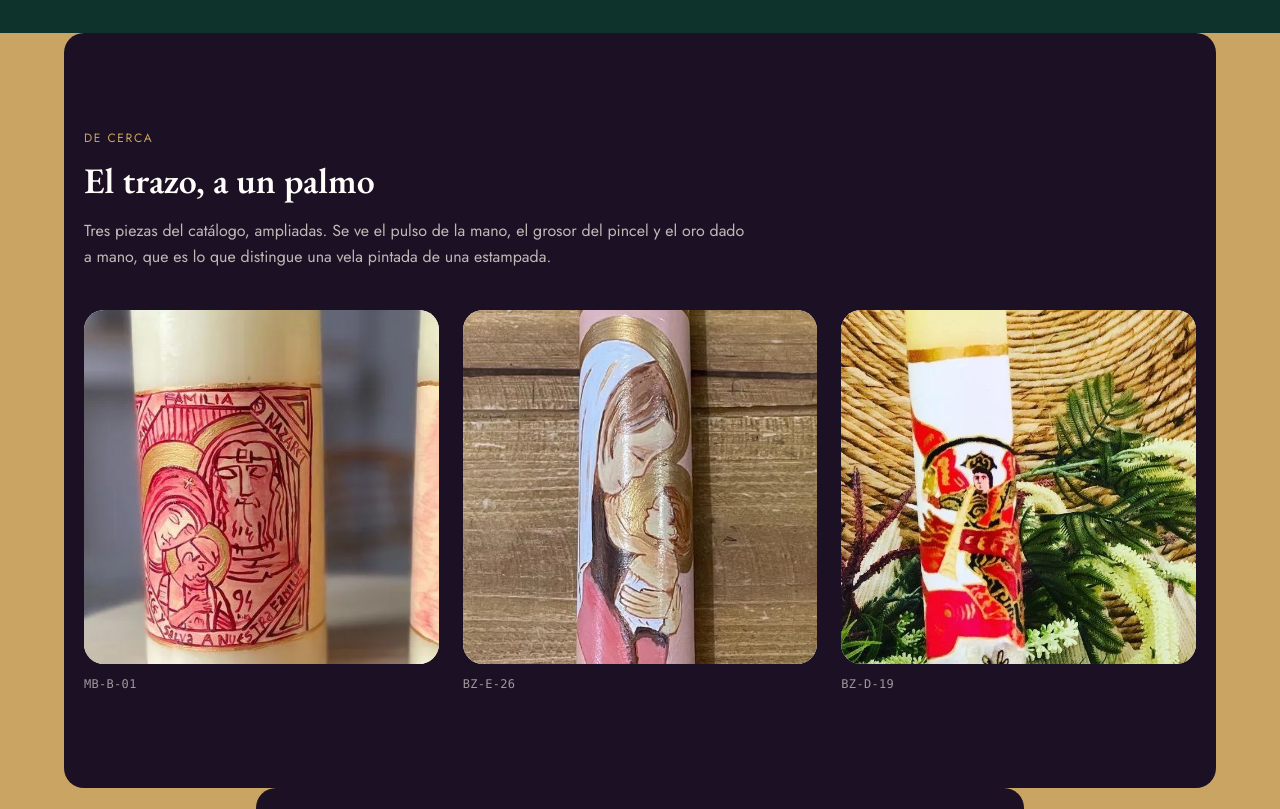
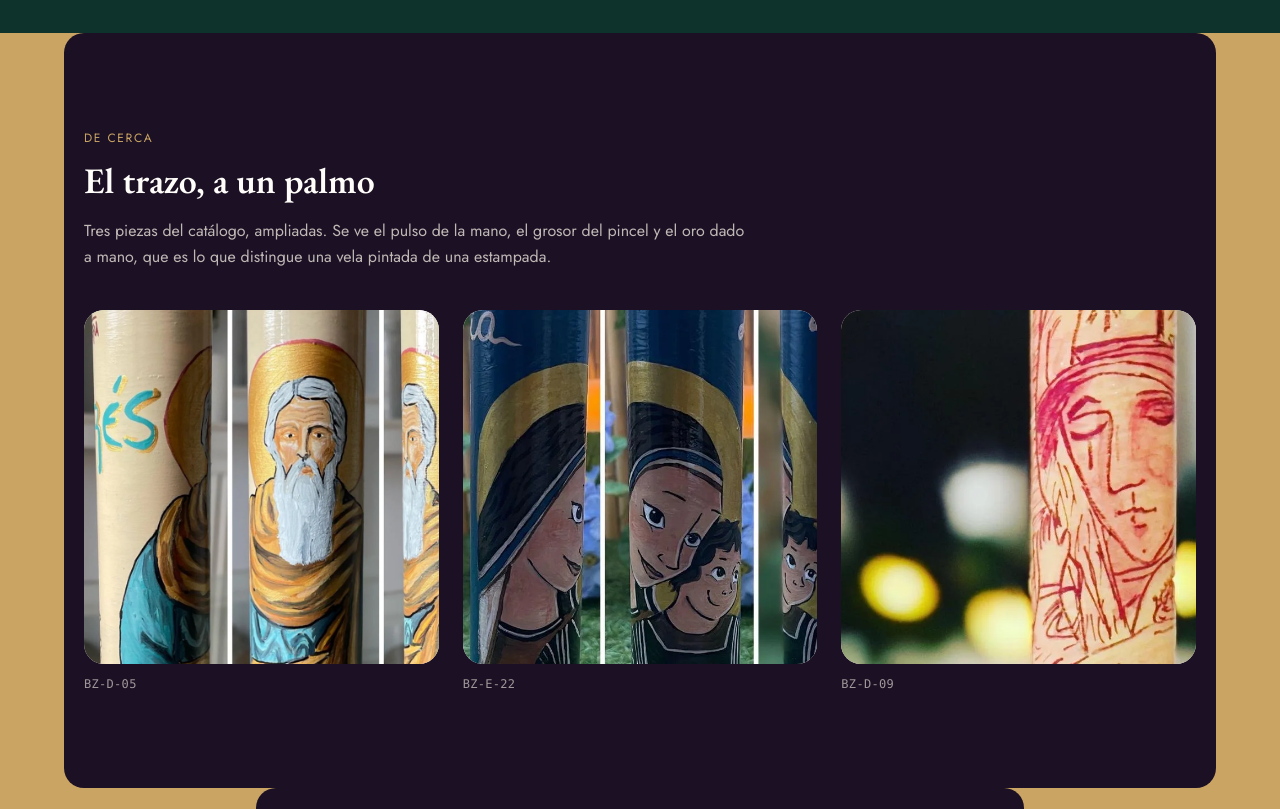
Before and after one commit to antoniotovarlopez03/Arte-y-Cera, a Next.js app: page /taller in a window 1280 px wide. Shown: the part 2660-3469 px from the top of the page. Built offline with nearby package versions, Linux system fonts and the light colour scheme.

Commit message:
feat: cambia las 3 piezas de "El trazo, a un palmo" en El taller
BZ-D-05, BZ-E-22 y BZ-D-09 en vez de MB-B-01, BZ-E-26 y BZ-D-19.

```diff
--- a/app/taller/page.tsx
+++ b/app/taller/page.tsx
@@ -73,31 +73,31 @@ const DATOS = [
  */
 const DETALLES = [
   {
-    ref: 'MB-B-01',
-    href: '/colecciones/velas-de-mesa-y-boda/basicas?pieza=MB-B-01',
-    src: '/images/colecciones/mesa-basicas/mesa-basicas-01.webp',
-    alt: 'Detalle del icono pintado a mano en rojo sobre la cera de una vela de mesa',
-    ancho: 1200,
-    alto: 900,
-    foco: '38% 48%',
+    ref: 'BZ-D-05',
+    href: '/colecciones/velas-de-bautizo/al-detalle?pieza=BZ-D-05',
+    src: '/images/colecciones/lazos-al-detalle/lazos-al-detalle-05.webp',
+    alt: 'Detalle de un icono de un santo pintado a mano en azul y oro sobre una vela de bautizo, con el nombre Andrés',
+    ancho: 1600,
+    alto: 1600,
+    foco: '60% 35%',
   },
   {
-    ref: 'BZ-E-26',
-    href: '/colecciones/velas-de-bautizo/elaboradas?pieza=BZ-E-26',
-    src: '/images/colecciones/lazos-elaborados/lazos-elaborados-26.webp',
-    alt: 'Detalle de una Virgen con el Niño pintada a mano en rosa y oro sobre una vela de bautizo',
-    ancho: 1051,
-    alto: 1600,
-    foco: '50% 45%',
+    ref: 'BZ-E-22',
+    href: '/colecciones/velas-de-bautizo/elaboradas?pieza=BZ-E-22',
+    src: '/images/colecciones/lazos-elaborados/lazos-elaborados-22.webp',
+    alt: 'Detalle de una Virgen con el Niño pintada a mano en azul y oro sobre una vela de bautizo, con el nombre Leticia',
+    ancho: 1200,
+    alto: 1200,
+    foco: '62% 45%',
   },
   {
-    ref: 'BZ-D-19',
-    href: '/colecciones/velas-de-bautizo/al-detalle?pieza=BZ-D-19',
-    src: '/images/colecciones/lazos-al-detalle/lazos-al-detalle-19.webp',
-    alt: 'Detalle de una escena pintada a todo color que envuelve una vela de bautizo',
+    ref: 'BZ-D-09',
+    href: '/colecciones/velas-de-bautizo/al-detalle?pieza=BZ-D-09',
+    src: '/images/colecciones/lazos-al-detalle/lazos-al-detalle-09.webp',
+    alt: 'Detalle de un rostro pintado a mano en trazo fino sobre una vela de bautizo',
     ancho: 1200,
     alto: 1200,
-    foco: '25% 55%',
+    foco: '80% 40%',
   },
 ];
 
```
